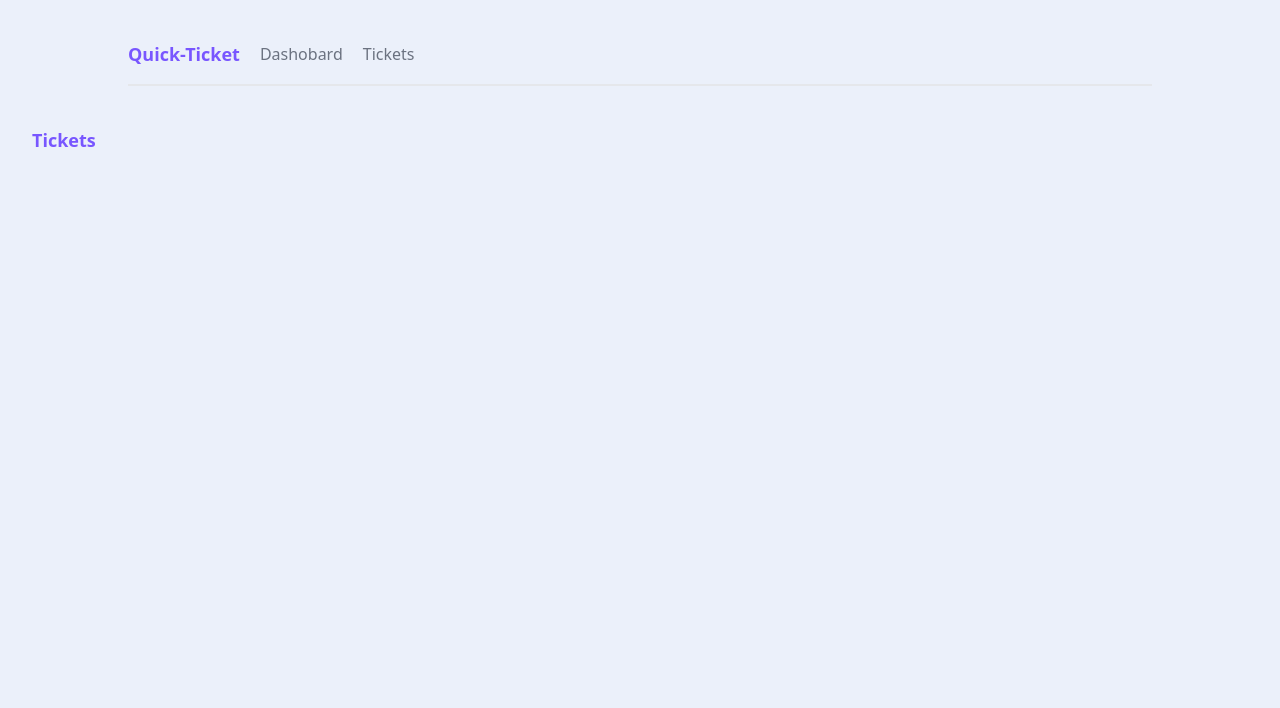
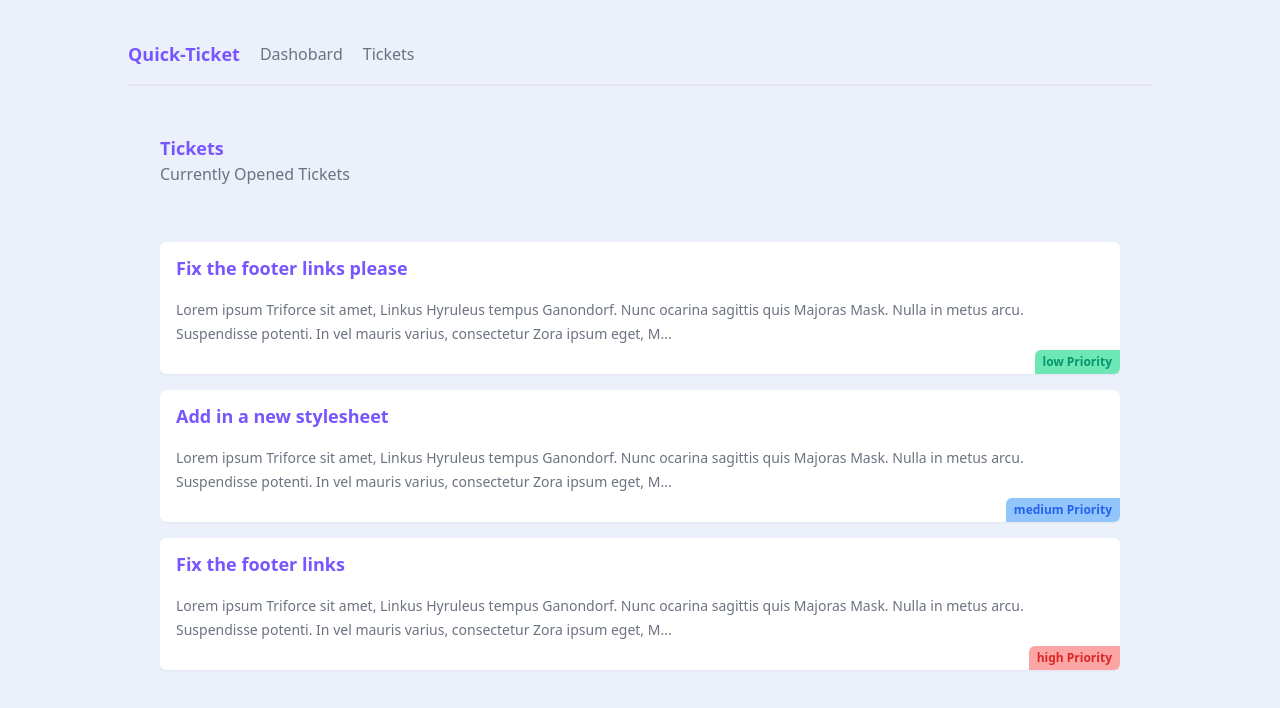
Before and after one commit to Dip-Gyawali/QuickTicket, a Next.js app: page /tickets in a window 1280 px wide. Shown: the top 708 px of the page. Built offline with nearby package versions, Linux system fonts and the light colour scheme; data requests are answered from the project's data file.

Commit message:
data fetched and revalidated

```diff
--- /dev/null
+++ b/_data/db.json
@@ -0,0 +1,25 @@
+{
+    "tickets": [
+      {
+        "id": "1",
+        "title": "Fix the footer links please",
+        "body": "Lorem ipsum Triforce sit amet, Linkus Hyruleus tempus Ganondorf. Nunc ocarina sagittis quis Majoras Mask. Nulla in metus arcu. Suspendisse potenti. In vel mauris varius, consectetur Zora ipsum eget, Master Sword porttitor urna. Fusce elementum urna elit, eget eleifend velit consectetur eget. Integer vel lobortis ipsum, vitae auctor Ocarina of Time. Donec sed urna dapibus, interdum magna a, eleifend magna. Curabitur tincidunt enim a neque volutpat. Phasellus auctor magna vel nunc pretium, ut volutpat justo tristique. Pellentesque cursus convallis mauris, in tempus enim tincidunt vitae.",
+        "priority": "low",
+        "user_email": "mario@netninja.dev"
+      },
+      {
+        "id": "2",
+        "title": "Add in a new stylesheet",
+        "body": "Lorem ipsum Triforce sit amet, Linkus Hyruleus tempus Ganondorf. Nunc ocarina sagittis quis Majoras Mask. Nulla in metus arcu. Suspendisse potenti. In vel mauris varius, consectetur Zora ipsum eget, Master Sword porttitor urna. Fusce elementum urna elit, eget eleifend velit consectetur eget. Integer vel lobortis ipsum, vitae auctor Ocarina of Time. Donec sed urna dapibus, interdum magna a, eleifend magna. Curabitur tincidunt enim a neque volutpat. Phasellus auctor magna vel nunc pretium, ut volutpat justo tristique. Pellentesque cursus convallis mauris, in tempus enim tincidunt vitae.",
+        "priority": "medium",
+        "user_email": "mario@netninja.dev"
+      },
+      {
+        "id": "3",
+        "title": "Fix the footer links",
+        "body": "Lorem ipsum Triforce sit amet, Linkus Hyruleus tempus Ganondorf. Nunc ocarina sagittis quis Majoras Mask. Nulla in metus arcu. Suspendisse potenti. In vel mauris varius, consectetur Zora ipsum eget, Master Sword porttitor urna. Fusce elementum urna elit, eget eleifend velit consectetur eget. Integer vel lobortis ipsum, vitae auctor Ocarina of Time. Donec sed urna dapibus, interdum magna a, eleifend magna. Curabitur tincidunt enim a neque volutpat. Phasellus auctor magna vel nunc pretium, ut volutpat justo tristique. Pellentesque cursus convallis mauris, in tempus enim tincidunt vitae.",
+        "priority": "high",
+        "user_email": "peach@netninja.dev"
+      }
+    ]
+  }
--- /dev/null
+++ b/src/app/tickets/Alltickets.tsx
@@ -0,0 +1,35 @@
+type Ticket = {
+    id:string;
+    title:string;
+    body:string;
+    priority:'low' | 'medium' | 'high';
+    user_email:string;
+}
+
+
+async function getData(){
+    const res = await fetch('http://localhost:5000/tickets',{
+        next:{
+            revalidate:0 //0 means no cache data so next refetches all time new data which might be slow
+        }
+    });
+    return res.json()
+}
+
+
+export default async function Alltickets() {
+    const tickets: Ticket[] = await getData();
+  return (
+    <>
+    {tickets.map((ele)=>(
+      <div key={ele.id} className="card my-5">
+        <h1>{ele.title}</h1>
+        <p>{ele.body.slice(0,200)}...</p>
+        <div className={`pill ${ele.priority}`}>
+            {ele.priority} Priority
+        </div>
+      </div>
+    ))}
+    </>
+  )
+}
--- a/src/app/tickets/page.tsx
+++ b/src/app/tickets/page.tsx
@@ -1,3 +1,15 @@
+import Alltickets from "./Alltickets";
+
 export default function Tickets(){
-    return <h1>Tickets</h1>
+    return (
+        <main>
+            <nav>
+                <div>
+                    <h1>Tickets</h1>
+                    <p>Currently Opened Tickets</p>
+                </div>
+            </nav>
+            <Alltickets/>
+        </main>
+    )
 }
```
